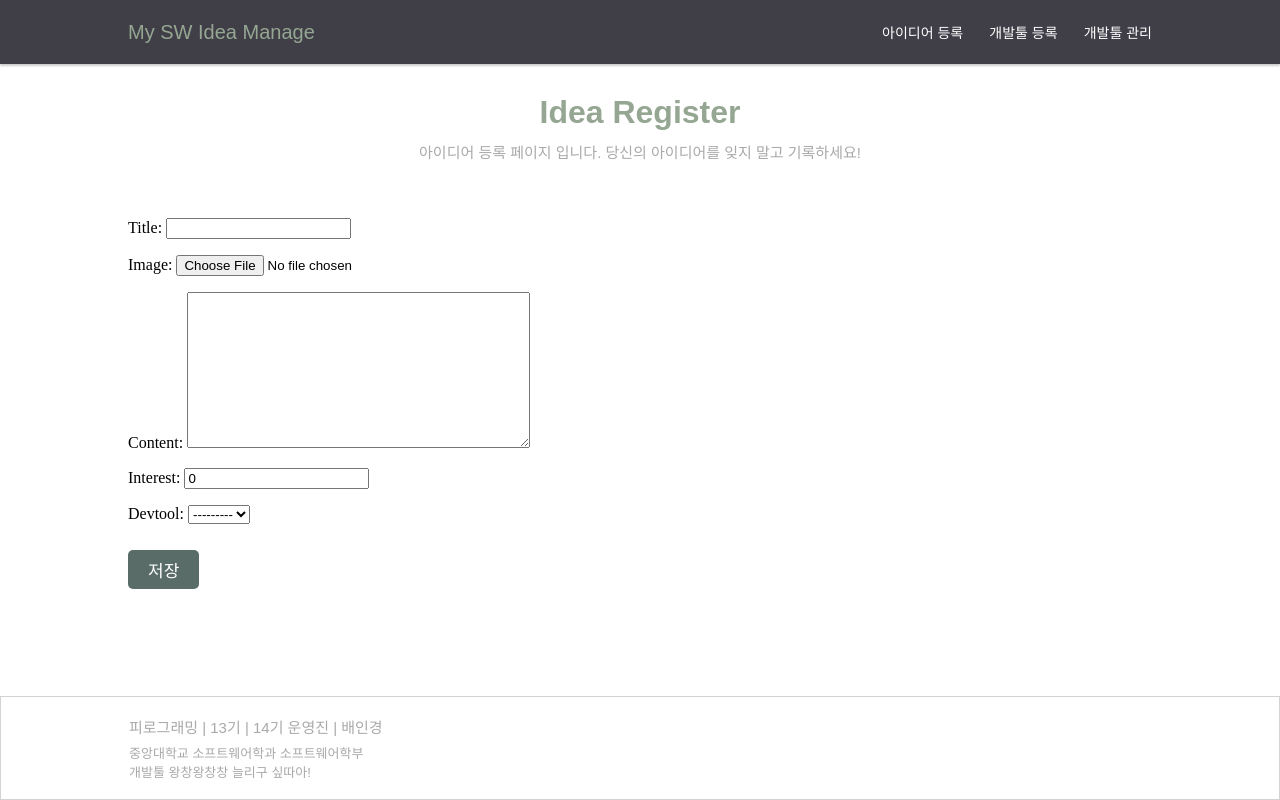
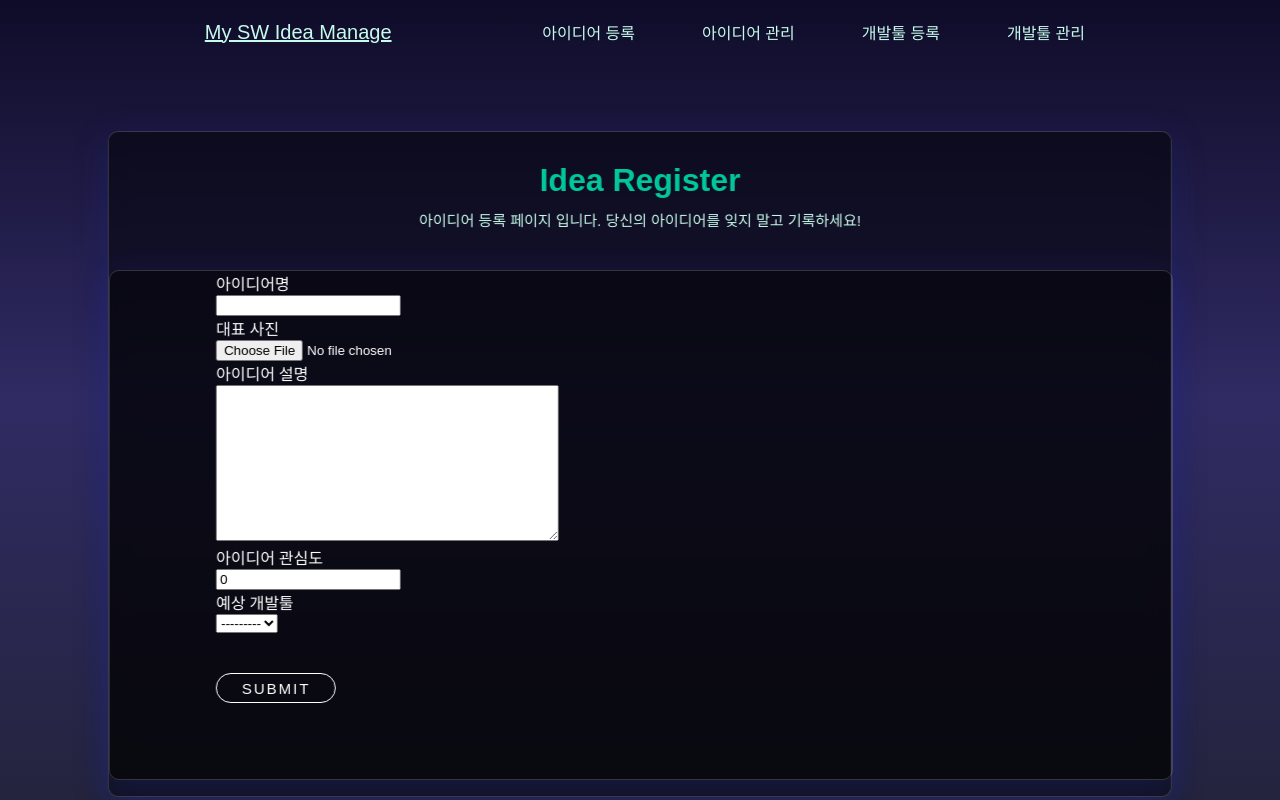
Before and after one commit to InKyeongBae/SWIDEA_SITE, a Django app: page /idea/create/ in a window 1280 px wide. Run offline with Django 3.2, Linux system fonts and the light colour scheme; data that the repository does not hold is empty.

Commit message:
form css 수정가능

```diff
--- a/ideasite/myswsite/forms.py
+++ b/ideasite/myswsite/forms.py
@@ -7,10 +7,21 @@ class IdeaForm(forms.ModelForm):
     class Meta:
         model = Idea
         fields = ("title", "image", "content", "interest", "devtool")
-
+        labels = {
+            'title': '아이디어명',
+            'image' : '대표 사진',
+            'content': '아이디어 설명',
+            'interest' : '아이디어 관심도',
+            'devtool' : '예상 개발툴',
+        }
 
 class DevToolForm(forms.ModelForm):
 
     class Meta:
         model = DevTool
         fields = ("name", "kind", "description")
+        labels = {
+            'name': '이름',
+            'kind': '종류',
+            'description': '개발툴 설명'
+        }
--- a/ideasite/myswsite/static/css/idea_list.css
+++ b/ideasite/myswsite/static/css/idea_list.css
@@ -12,7 +12,7 @@
     font-weight: 600;
     font-size: 32px;
     text-align: center;
-    color: #95a792;
+    color: #00C89C;
 }
 
 #head div:nth-child(2) {
@@ -20,24 +20,32 @@
     font-family: "Noto Sans KR", sans-serif;
     font-weight: 300;
     font-size: 15px;
-    color: darkgrey;
+    color: #C7FCEC;
     margin-bottom: 10px;
 }
 
 #ideas {
+    width: 100%;
+    height: 85%;
     display: flex;
     flex-wrap: wrap;
     justify-content: space-between;
-    background: #F2F2F2;
-    padding: 10px;
+
+
+    background: rgba( 0, 0, 0, 0.00 );
+    box-shadow: 0 8px 32px 0 rgba( 31, 38, 135, 0.37 );
+    backdrop-filter: blur( 0.2px );
+    -webkit-backdrop-filter: blur( 0.0px );
+    border-radius: 10px;
+    border: 1px solid rgba( 255, 255, 255, 0.18 );
 }
 
 #ideas .idea {
-    background: white;
+    background: #DBF2F5;
     box-shadow: 1px 1px 3px #cccccc;
-    padding: 10px;
+    padding: 20px;
     border-radius: 5px;
-    margin: 10px;
+    margin: 20px;
 }
 
 #ideas img {
@@ -47,23 +55,27 @@
 
 #ideas .title {
     margin: 5px 0;
+    margin-bottom: 30px;
+    padding-bottom: 10px;
+    border-bottom: 5px ridge #ff5722;
 }
 
 #ideas .title a {
     font-family: "Noto Sans KR", sans-serif;
-    font-size: 17px;
+    font-size: 20px;
     font-weight: 700;
     color: #403f48;
     text-decoration: none;
+
 }
 
 #ideas .title a:hover {
-    text-decoration: underline;
+    color: #ff5722;
 }
 
 #ideas .devtool, #ideas .interest {
     font-family: "Noto Sans KR", sans-serif;
-    font-size: 15px;
+    font-size: 16px;
     font-weight: 300;
     color: #403f48;
 }
@@ -73,10 +85,20 @@
 }
 
 #ideas input {
-    width: 30px; height: 25px;
-    background: #95a792;
-    border-radius: 2px;
+    width: 25px; height: 25px;
+    background: #130F2F;
+
     color: white;
     border: none;
+    margin-left: 8px;
     font-size: 20px;
 }
+
+#ajaxclass input:hover {
+    cursor: pointer;
+    border-radius: 100%;
+}
+
+#ajaxclass input:focus {
+    outline: none;
+}
--- a/ideasite/myswsite/static/css/layout.css
+++ b/ideasite/myswsite/static/css/layout.css
@@ -1,96 +1,230 @@
 html, body {
     margin: 0; padding: 0;
     height: 100%;
-    box-sizing: border-box;
+
+    background: #0f0c29;  /* fallback for old browsers */
+    background: -webkit-linear-gradient(to top, #24243e, #302b63, #0f0c29);  /* Chrome 10-25, Safari 5.1-6 */
+    background: linear-gradient(to top, #24243e, #302b63, #0f0c29); /* W3C, IE 10+/ Edge, Firefox 16+, Chrome 26+, Opera 12+, Safari 7+ */
+
+
+}
+
+#glass {
+
+    z-index: 3;
+    width: 83%;
+    height: 83%;
+    position:absolute;
+    top:58%; left:50%;
+    transform: translate(-50%, -50%);
+
+    background: rgba( 0, 0, 0, 0.50 );
+    box-shadow: 0 8px 32px 0 rgba( 31, 38, 135, 0.37 );
+    backdrop-filter: blur( 9.5px );
+    -webkit-backdrop-filter: blur( 9.5px );
+    border-radius: 10px;
+    border: 1px solid rgba( 255, 255, 255, 0.18 );
+
+}
+
+#realbody {
+    width: 100%;
+    height: 85%;
+    display: flex;
+    flex-wrap: wrap;
+    justify-content: space-between;
+
+
+    background: rgba( 0, 0, 0, 0.00 );
+    box-shadow: 0 8px 32px 0 rgba( 31, 38, 135, 0.37 );
+    backdrop-filter: blur( 0.2px );
+    -webkit-backdrop-filter: blur( 0.0px );
+    border-radius: 10px;
+    border: 1px solid rgba( 255, 255, 255, 0.18 );
 }
 
 #header {
+    z-index: 5;
+    height: 100%;
+    width: 100%;
+}
+
+.header-nav {
+    z-index: 5;
     height: 8%;
     display: flex;
     justify-content: space-between;
     align-items: center;
     text-align: center;
-    box-shadow: 0 2px 2px #cccccc;
+
+
     padding: 0 10%;
-    background: #403f48;
+
 }
 
+
+
+
 #title {
+    z-index: 5;
+    width: 30%;
     display: flex;
 }
 
 #title a {
+    padding-left: 25%;
+    z-index: 5;
     font-family: 'Montserrat', sans-serif;
-    font-weight: 300;
+    font-weight: 400;
     font-size: 20px;
-    color: #95a792;
-    text-decoration: none;
+    color:#C7FCEC;
+    opacity: 100%;
+    text-decoration:underline;
 }
 
 #nav {
+    z-index: 5;
+    width: 70%;
     display: flex;
-    justify-content: flex-end;
+
 }
 
 #nav ul {
-    width: 270px;
+    z-index: 5;
+    width: 100%;
     display: flex;
-    justify-content: space-between;
+    justify-content:space-evenly;
 }
 
 #nav li {
+    z-index: 5;
     list-style: none;
 }
 
 #nav a {
     text-decoration: none;
-    color: white;
+    color: #C7FCEC;
     font-family: 'Noto Sans KR', sans-serif;
-    font-weight: 300;
-    font-size: 14px;
+    font-weight: 120;
+    font-size: 16px;
 }
 
 #body {
-    height: 79%;
-    padding: 0 10%;
+    height: 90%;
+
 }
 
 #footer {
-    height: 13%;
-    background: white;
-    display: flex;
-    flex-direction: column;
-    justify-content: center;
-    align-items: flex-start;
-    border: 1px solid lightgray;
+    width: 100%;
+    height: 8%;
+    position:absolute;
+    bottom:0;
+    text-align: center;
     box-sizing: border-box;
     padding: 0 10%;
 }
 
-#footer div {
-    font-family: 'Noto Sans KR', sans-serif;
-    color: darkgrey;
-    font-size: 13px;
-    font-weight: 300;
+
+
+#idea-form button{
+    top: 40px;
+    font-family: "proxima-nova", sans-serif;
+    font-weight: 500;
+    font-size: 15px;
+    text-transform: uppercase!important;
+    letter-spacing: 2px;
+    color: #fff;
+    cursor: hand;
+    text-align: center;
+    text-transform: capitalize;
+    border: 1px solid #fff;
+    border-radius:50px;
+    position: relative;
+    overflow: hidden!important;
+    -webkit-transition: all .3s ease-in-out;
+    -moz-transition: all .3s ease-in-out;
+    -o-transition: all .3s ease-in-out;
+    transition: all .3s ease-in-out;
+    background: transparent!important;
+    z-index:10;
+    width:120px;
+    height:30px;
+
 }
 
-#footer div:nth-child(1) {
-    font-size: 15px;
-    font-weight: 400;
-    margin-bottom: 6px;
+
+#idea-form button:hover{
+    border: 1px solid #071982;
+    color: #80ffd3!important;
+}
+#idea-form button::before {
+    content: '';
+    width: 0%;
+    height: 100%;
+    display: block;
+    background: #071982;
+    position: absolute;
+    -ms-transform: skewX(-20deg);
+    -webkit-transform: skewX(-20deg);
+    transform: skewX(-20deg);
+    left: -10%;
+    opacity: 1;
+    top: 0;
+    z-index: -12;
+    -moz-transition: all .7s cubic-bezier(0.77, 0, 0.175, 1);
+  -o-transition: all .7s cubic-bezier(0.77, 0, 0.175, 1);
+  -webkit-transition: all .7s cubic-bezier(0.77, 0, 0.175, 1);
+  transition: all .7s cubic-bezier(0.77, 0, 0.175, 1);
+     box-shadow:2px 0px 14px rgba(0,0,0,.6);
+  }
+
+#idea-form button::after {
+    content: '';
+    width: 0%;
+    height: 100%;
+    display: block;
+    background: #80ffd3;
+    position: absolute;
+  -ms-transform: skewX(-20deg);
+    -webkit-transform: skewX(-20deg);
+    transform: skewX(-20deg);
+    left: -10%;
+    opacity: 0;
+    top: 0;
+    z-index: -15;
+    -webkit-transition: all .94s cubic-bezier(.2,.95,.57,.99);
+    -moz-transition: all .4s cubic-bezier(.2,.95,.57,.99);
+    -o-transition: all .4s cubic-bezier(.2,.95,.57,.99);
+    transition: all .4s cubic-bezier(.2,.95,.57,.99);
+    box-shadow: 2px 0px 14px rgba(0,0,0,.6);
+}
+#idea-form button:hover::before, #idea-form button:hover::before{
+  opacity:1;
+  width: 116%;
+}
+#idea-form button:hover::after, #idea-form button:hover::after{
+  opacity:1;
+  width: 120%;
 }
 
-#idea-form button {
-    margin-top: 10px;
-    padding: 7px 20px;
-    font-family: "Noto Sans KR", sans-serif;
-    color: white;
-    font-size: 17px;
-    background: #596c68;
-    border: none;
-    border-radius: 5px;
+#idea-form {
+    width: 100%;
+    height: 85%;
+    display: flex;
+    flex-wrap: wrap;
+    justify-content: space-between;
+
+    background: rgba( 0, 0, 0, 0.00 );
+    box-shadow: 0 8px 32px 0 rgba( 31, 38, 135, 0.37 );
+    backdrop-filter: blur( 0.2px );
+    -webkit-backdrop-filter: blur( 0.0px );
+    border-radius: 10px;
+    border: 1px solid rgba( 255, 255, 255, 0.18 );
 }
 
-#idea-form button:hover {
-    cursor: pointer;
+.form_css{
+    color:white;
+    display: block;
+    width : 80%;
+    margin: 0 auto;
 }
--- a/ideasite/myswsite/templates/myswsite/devtool_list.html
+++ b/ideasite/myswsite/templates/myswsite/devtool_list.html
@@ -11,7 +11,7 @@
             <div class="devtool">
                 <div class="name"><a href="{% url 'myswsite:devtool_read' devtool.pk %}">{{ devtool.name }}</a></div>
                 <div class="kind">{{ devtool.kind }}</div>
-                <div class="description">{{ devtool.description }}</div>
+                <div class="description" style = "padding-top:10px;">{{ devtool.description }}</div>
             </div>
         {% endfor %}
     </div>
--- a/ideasite/myswsite/templates/myswsite/devtool_read.html
+++ b/ideasite/myswsite/templates/myswsite/devtool_read.html
@@ -16,7 +16,7 @@
             <div id="idea">
                 <div class="list-name">만들 수 있는 SW 목록</div>
                 <div class="list">
-                    {% for idea in devtool.idea_set.all %}
+                    {% for idea in devtool.idea.all %}
                         <div><a href="{% url 'myswsite:idea_read' idea.pk %}">{{ idea.title }}</a></div>
                     {% endfor %}
                 </div>
--- a/ideasite/myswsite/templates/myswsite/idea_create.html
+++ b/ideasite/myswsite/templates/myswsite/idea_create.html
@@ -6,10 +6,17 @@
     </div>
 
     <div id="idea-form">
-        <form action="" method="post" class="idea_form" enctype="multipart/form-data">
+        <form action="" method="post" class="form_css" enctype="multipart/form-data">
             {% csrf_token %}
-            {{ form.as_p }}
-            <button type="submit">저장</button>
+            {% for field in form %}
+                <div class="form-label">
+                    {{ field.label }}
+                </div>
+                <div class"form-field">
+                    {{ field }}
+                </div>
+            {% endfor %}
+            <button type="submit">Submit</button>
         </form>
     </div>
 {% endblock %}
--- a/ideasite/myswsite/templates/myswsite/layout.html
+++ b/ideasite/myswsite/templates/myswsite/layout.html
@@ -4,6 +4,8 @@
     <head>
         <meta charset="UTF-8">
         <title>My SW Idea Management</title>
+        <link rel="preconnect" href="https://fonts.gstatic.com">
+        <link href="https://fonts.googleapis.com/css2?family=Fraunces:ital,wght@1,500&display=swap" rel="stylesheet">
         <link rel="stylesheet" href = "{% static 'css/layout.css' %}">
         <link rel="stylesheet" href="{% static 'css/devtool_list.css' %}" >
         <link rel="stylesheet" href="{% static 'css/devtool_read.css' %}" >
@@ -13,7 +15,9 @@
         {% endblock %}
     </head>
     <body>
+
         <div id="header">
+            <div class ="header-nav">
                 <div id="title">
                     <a href="{% url 'myswsite:idea_list' %}">
                         My SW Idea Manage
@@ -22,23 +26,24 @@
                 <div id="nav">
                     <ul>
                         <li><a href="{% url 'myswsite:idea_create' %}">아이디어 등록</a></li>
+                        <li><a href="{% url 'myswsite:idea_list' %}">아이디어 관리</a></li>
                         <li><a href="{% url 'myswsite:devtool_create' %}">개발툴 등록</a></li>
                         <li><a href="{% url 'myswsite:devtool_list' %}">개발툴 관리</a></li>
                     </ul>
                 </div>
             </div>
 
+        </div>
+
+        <div id= "glass">
             <div id="body">
                 {% block content %}
                 {% endblock %}
             </div>
+        </div>
 
-        <div id="footer">
-            <div>피로그래밍 | 13기 | 14기 운영진 | 배인경</div>
-            <div>
-                중앙대학교 소프트웨어학과 소프트웨어학부 <br/>
-                개발툴 왕창왕창창 늘리구 싶따아!
-            </div>
-        </div>
+
+
+
     </body>
 </html>
--- /dev/null
+++ b/ideasite/myswsite/templates/myswsite/main.html
@@ -0,0 +1 @@
+{% extends "myswsite/layout.html" %}
--- a/ideasite/myswsite/urls.py
+++ b/ideasite/myswsite/urls.py
@@ -8,10 +8,10 @@ from myswsite.views import *
 app_name = 'myswsite'
 
 urlpatterns = [
-    path("", idea_list, name="idea_list"),
+
 
     path("amount/", interest_ajax, name="interest_ajax"),
-
+    path("", idea_list, name="idea_list"),
     path("idea/<int:pk>/", idea_read, name="idea_read"),
     path("idea/create/", idea_create, name="idea_create"),
     path("idea/update/<int:pk>/", idea_update, name="idea_update"),
--- a/ideasite/myswsite/views.py
+++ b/ideasite/myswsite/views.py
@@ -6,6 +6,7 @@ from myswsite.models import Idea, DevTool
 from django.http import HttpResponseRedirect,HttpResponse
 
 # Create your views here.
+
 
 def idea_list(request):
     ideas = Idea.objects.all()
@@ -24,20 +25,16 @@ def idea_read(request, pk):
     return render(request, "myswsite/idea_read.html", data)
 
 
-def idea_create(request):
+def idea_create(request, idea = None):
     if request.method == "POST":
-        form = IdeaForm(request.POST, request.FILES)
+        form = IdeaForm(request.POST, request.FILES, instance= idea)
         if form.is_valid():
             idea = form.save()
-            key = Idea.objects.count()
-            url = reverse('myswsite:idea_read', args=[key])
-            return redirect(to=url)
+            return redirect(idea)
     else:
-        form = IdeaForm()
-        data = {
-            "form": form
-        }
-        return render(request, "myswsite/idea_create.html", data)
+        form = IdeaForm(instance=idea)
+        return render(request, "myswsite/idea_create.html", {"form" : form})
+
 
 
 
@@ -48,15 +45,11 @@ def idea_update(request, pk):
         form = IdeaForm(request.POST, request.FILES, instance=idea)
         if form.is_valid():
             idea = form.save()
-            url = reverse('myswsite:idea_read', args=[idea])
-            return redirect(to=url)
+            return redirect(idea)
 
     else:
         form = IdeaForm(instance=idea)
-        data = {
-            "form": form
-        }
-        return render(request, "myswsite/idea_update.html", data)
+    return render(request, "myswsite/idea_update.html", {"form" : form})
 
 
 def idea_delete(request, pk):
@@ -127,15 +120,11 @@ def devtool_update(request, pk):
         form = DevToolForm(request.POST, instance=devtool)
         if form.is_valid():
             devtool = form.save()
-            url = reverse('myswsite:devtool_read', args=[devtool])
-            return redirect(to=url)
+            return redirect(devtool)
 
     else:
         form = DevToolForm(instance=devtool)
-        data = {
-            "form": form
-        }
-        return render(request, "myswsite/devtool_update.html", data)
+    return render(request, "myswsite/devtool_update.html", {"form" : form})
 
 
 def devtool_delete(request, pk):
```
Also changed, not shown: ideasite/myswsite/static/css/devtool_list.css (+28 -6 lines), ideasite/myswsite/templates/myswsite/devtool_create.html (+10 -3 lines), ideasite/myswsite/templates/myswsite/idea_list.html (+3 -4 lines), prac.html (added, +11 -0 lines). Lines whose indentation alone changed are shown as unchanged.
